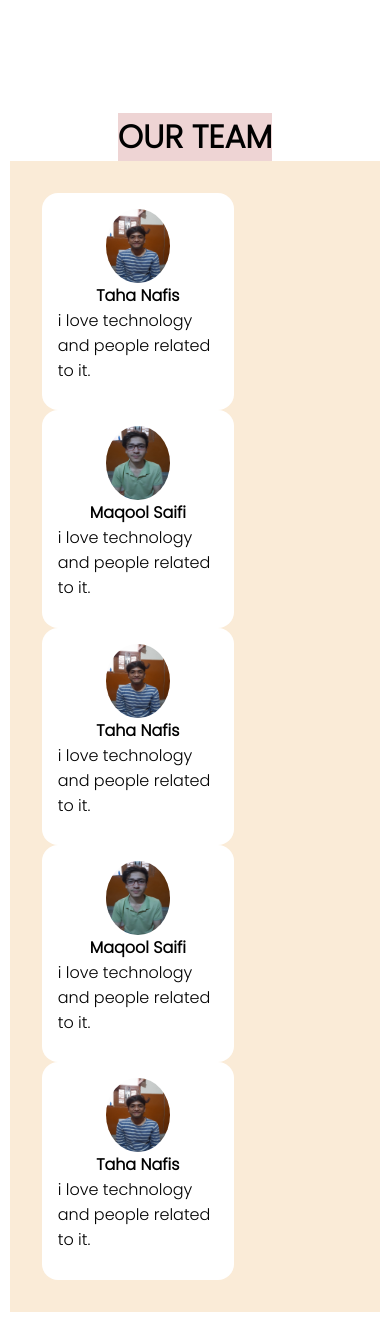
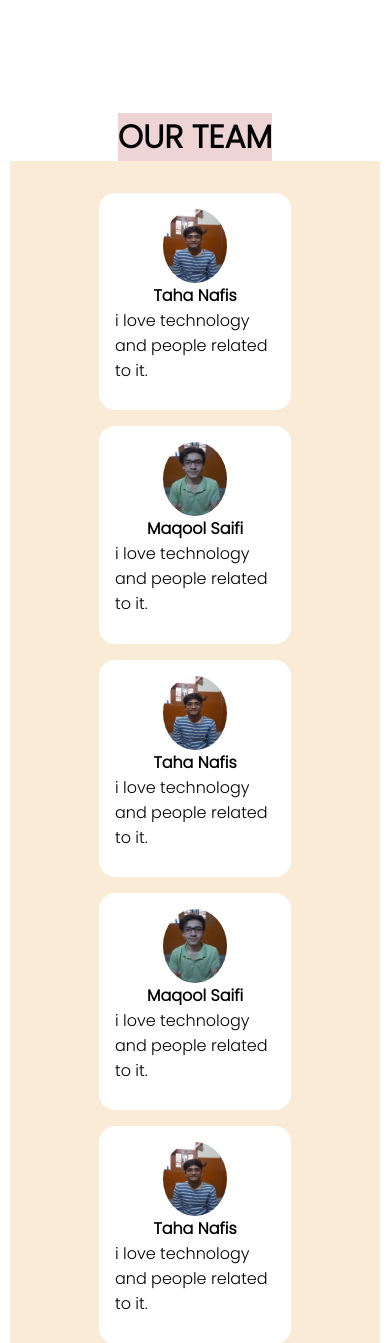
Before and after one commit to algoNawaz/GladWheel, a PHP site: page / in a window 390 px wide. Shown: the part 2399-3742 px from the top of the page. Run offline with PHP 8.4, Linux system fonts and the light colour scheme.

Commit message:
media query for team section

```diff
--- a/style.css
+++ b/style.css
@@ -224,6 +224,7 @@ nav {
   flex-wrap: wrap;
   padding: 2rem;
   background-color: antiquewhite;
+  gap: 1rem;
 }
 .profile-card{
   display: flex;
@@ -234,6 +235,7 @@ nav {
   border-radius: 1rem;
   padding: 1rem;
   background-color: #fff;
+
 
 }
 .profile-card>img{
@@ -474,6 +476,14 @@ footer{
     flex-direction: column;
 
   }
+
+  /* media query for team section  */
+  @media (max-width:480px){
+    .team-section{
+      justify-content: center;
+    }
+  }
+
   .nav-menu-close-btn{
     display: block;
     position: absolute;
```
